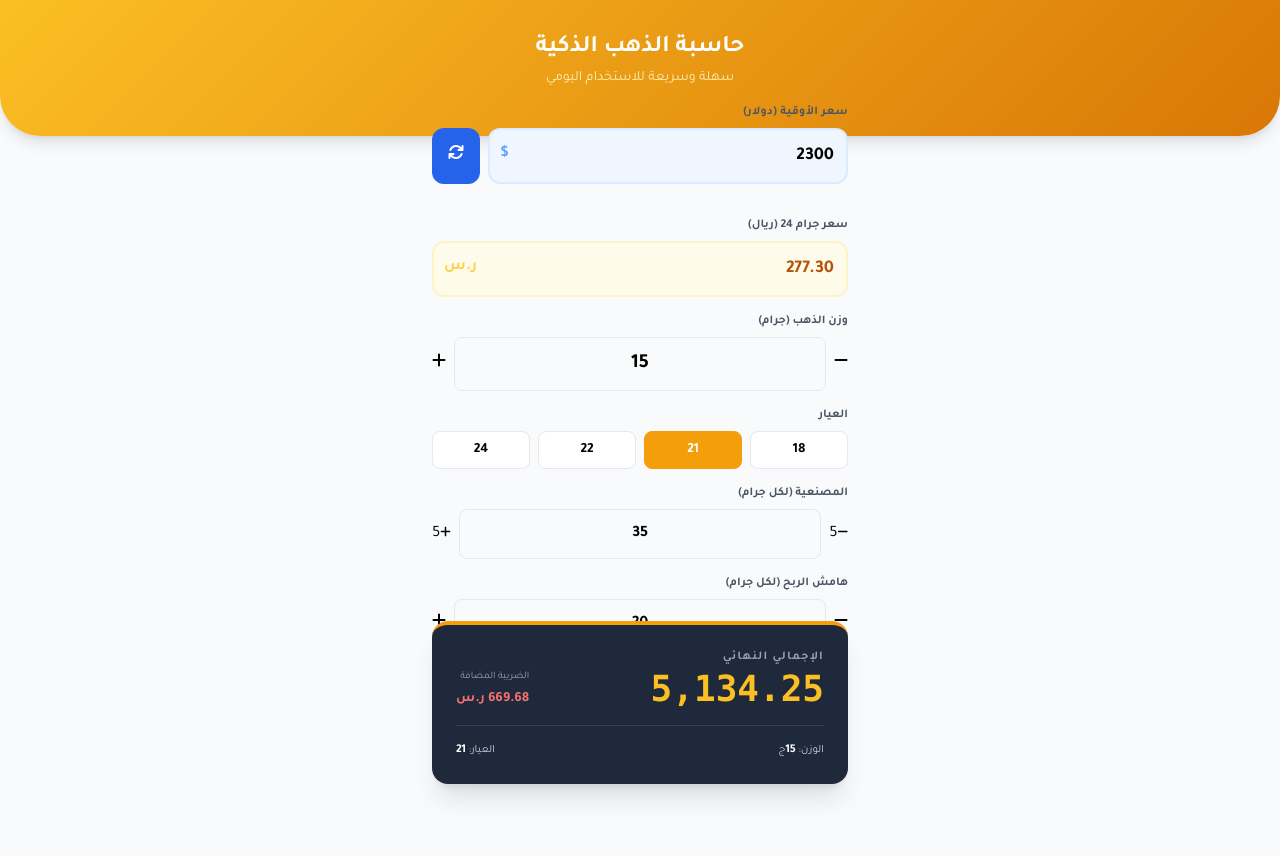
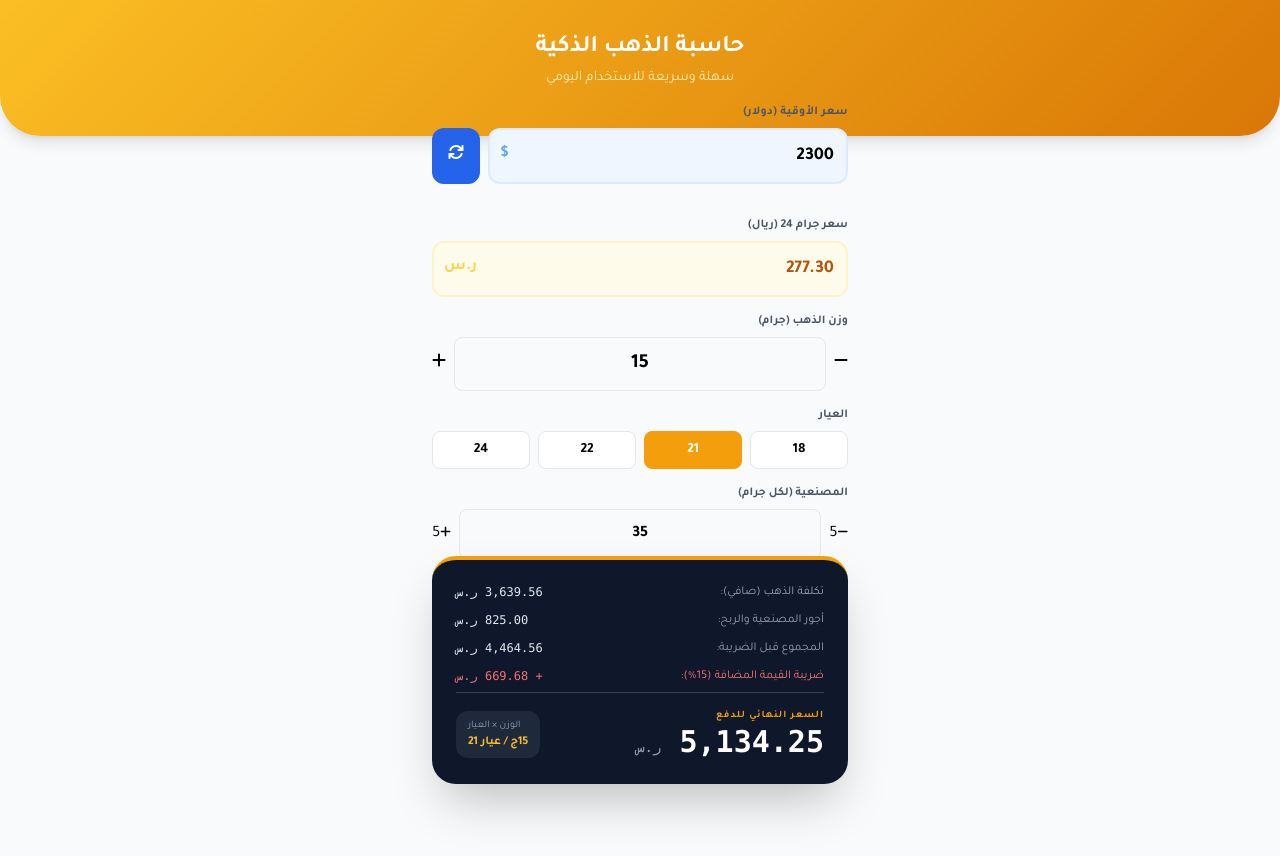
Before and after one commit to w7oshy-spooky/gold-calc, a plain HTML site: page index.html in a window 1280 px wide. Drawn offline with nearby package versions, Linux system fonts and the light colour scheme.

Commit message:
Refactor gold calculator layout and functionality
Updated the gold calculator HTML structure and styles, including enhancements to the final receipt section and input handling.

```diff
--- a/index.html
+++ b/index.html
@@ -30,7 +30,7 @@
         }
     </style>
 </head>
-<body class="bg-gray-50 min-h-screen pb-10">
+<body class="bg-gray-50 min-h-screen pb-40">
 
     <!-- Header -->
     <div class="gradient-bg pt-8 pb-12 px-6 text-white text-center rounded-b-[2.5rem] shadow-lg">
@@ -118,21 +118,36 @@
             <input type="hidden" id="tax" value="15">
         </div>
 
-        <!-- Final Receipt -->
-        <div class="bg-slate-800 text-white rounded-2xl p-6 shadow-xl sticky bottom-4 border-t-4 border-amber-500">
-            <div class="flex justify-between items-end mb-4">
-                <div>
-                    <p class="text-slate-400 text-xs mb-1 uppercase tracking-widest font-bold">الإجمالي النهائي</p>
-                    <h2 class="text-4xl font-black text-amber-400 font-mono"><span id="finalTotalOutput">0.00</span></h2>
+        <!-- Final Receipt (Expanded with Details) -->
+        <div class="bg-slate-900 text-white rounded-3xl p-6 shadow-2xl sticky bottom-4 border-t-4 border-amber-500">
+            <div class="space-y-3 mb-4">
+                <div class="flex justify-between text-xs text-slate-400">
+                    <span>تكلفة الذهب (صافي):</span>
+                    <span class="font-mono text-slate-200"><span id="goldCostOutput">0.00</span> ر.س</span>
                 </div>
-                <div class="text-right">
-                    <p class="text-slate-400 text-[10px] mb-1">الضريبة المضافة</p>
-                    <p class="text-sm font-bold text-red-400"><span id="vatOutput">0.00</span> ر.س</p>
+                <div class="flex justify-between text-xs text-slate-400">
+                    <span>أجور المصنعية والربح:</span>
+                    <span class="font-mono text-slate-200"><span id="laborCostOutput">0.00</span> ر.س</span>
+                </div>
+                <div class="flex justify-between text-xs text-slate-400">
+                    <span>المجموع قبل الضريبة:</span>
+                    <span class="font-mono text-slate-200"><span id="subtotalOutput">0.00</span> ر.س</span>
+                </div>
+                <div class="flex justify-between text-xs text-red-400 border-b border-slate-700 pb-2">
+                    <span>ضريبة القيمة المضافة (<span id="taxValueLabel">15</span>%):</span>
+                    <span class="font-mono">+ <span id="vatOutput">0.00</span> ر.س</span>
                 </div>
             </div>
-            <div class="grid grid-cols-2 gap-4 pt-4 border-t border-slate-700 text-[11px] text-slate-300 uppercase">
-                <div>الوزن: <span id="summaryWeight" class="text-white font-bold text-xs">15</span>ج</div>
-                <div class="text-left">العيار: <span id="summaryKarat" class="text-white font-bold text-xs">21</span></div>
+
+            <div class="flex justify-between items-center">
+                <div>
+                    <p class="text-amber-500 text-[10px] uppercase font-bold tracking-widest">السعر النهائي للدفع</p>
+                    <h2 class="text-3xl font-black text-white font-mono"><span id="finalTotalOutput">0.00</span> <span class="text-sm font-normal text-slate-400">ر.س</span></h2>
+                </div>
+                <div class="text-left bg-slate-800 px-3 py-2 rounded-xl">
+                    <p class="text-[10px] text-slate-400">الوزن × العيار</p>
+                    <p class="text-xs font-bold text-amber-400"><span id="summaryWeight">15</span>ج / عيار <span id="summaryKarat">21</span></p>
+                </div>
             </div>
         </div>
 
@@ -154,14 +169,17 @@
         };
 
         const outputs = {
+            goldCost: document.getElementById('goldCostOutput'),
+            laborCost: document.getElementById('laborCostOutput'),
+            subtotal: document.getElementById('subtotalOutput'),
             vat: document.getElementById('vatOutput'),
             finalTotal: document.getElementById('finalTotalOutput'),
             taxLabel: document.getElementById('taxLabel'),
+            taxValueLabel: document.getElementById('taxValueLabel'),
             summaryWeight: document.getElementById('summaryWeight'),
             summaryKarat: document.getElementById('summaryKarat')
         };
 
-        // دالة الزيادة والنقصان
         function adjust(id, amount) {
             const el = document.getElementById(id);
             let val = parseFloat(el.value) || 0;
@@ -170,7 +188,6 @@
             calculate();
         }
 
-        // دالة اختيار العيار
         function setKarat(val) {
             inputs.karat.value = val;
             document.querySelectorAll('.karat-btn').forEach(btn => {
@@ -204,15 +221,22 @@
 
             const purity = karat / 24;
             const pricePerGramSelectedKarat = price24k * purity;
+
             const totalGoldCost = pricePerGramSelectedKarat * weight;
             const totalLabor = (workmanship + profit) * weight;
             const subtotal = totalGoldCost + totalLabor;
             const vatValue = subtotal * (taxRate / 100);
             const finalTotal = subtotal + vatValue;
 
+            // تحديث جميع تفاصيل الإجمالي
+            outputs.goldCost.textContent = formatNumber(totalGoldCost);
+            outputs.laborCost.textContent = formatNumber(totalLabor);
+            outputs.subtotal.textContent = formatNumber(subtotal);
             outputs.vat.textContent = formatNumber(vatValue);
             outputs.finalTotal.textContent = formatNumber(finalTotal);
+
             outputs.taxLabel.textContent = taxRate;
+            outputs.taxValueLabel.textContent = taxRate;
             outputs.summaryWeight.textContent = weight;
             outputs.summaryKarat.textContent = karat;
         }
```
